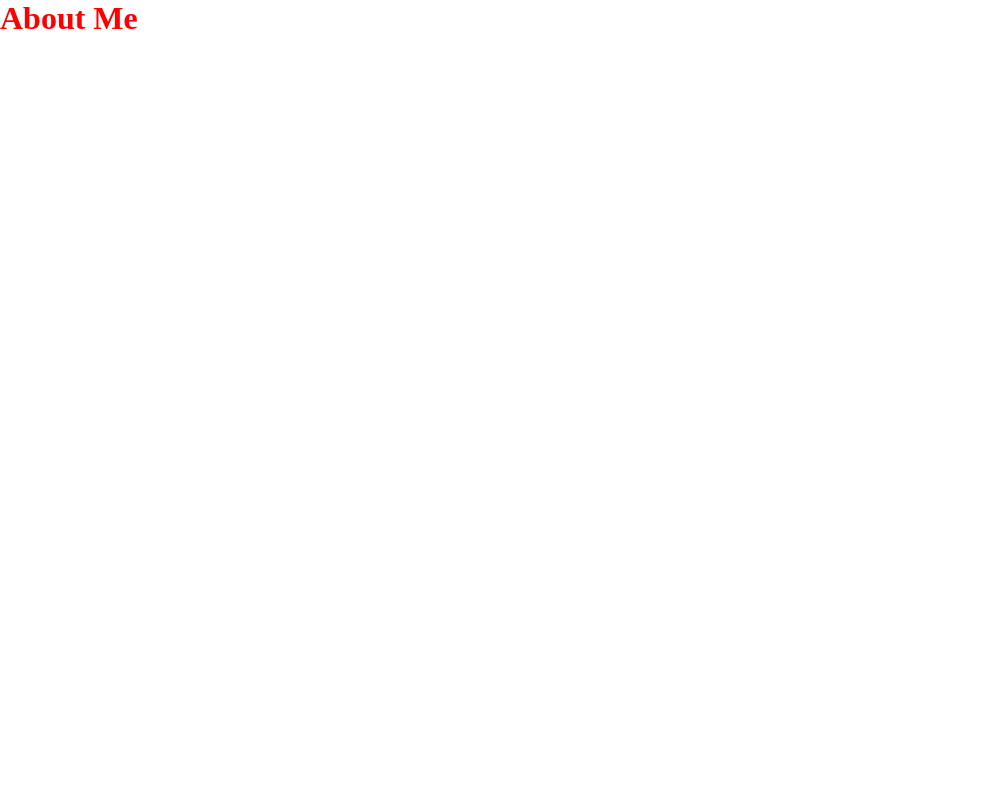
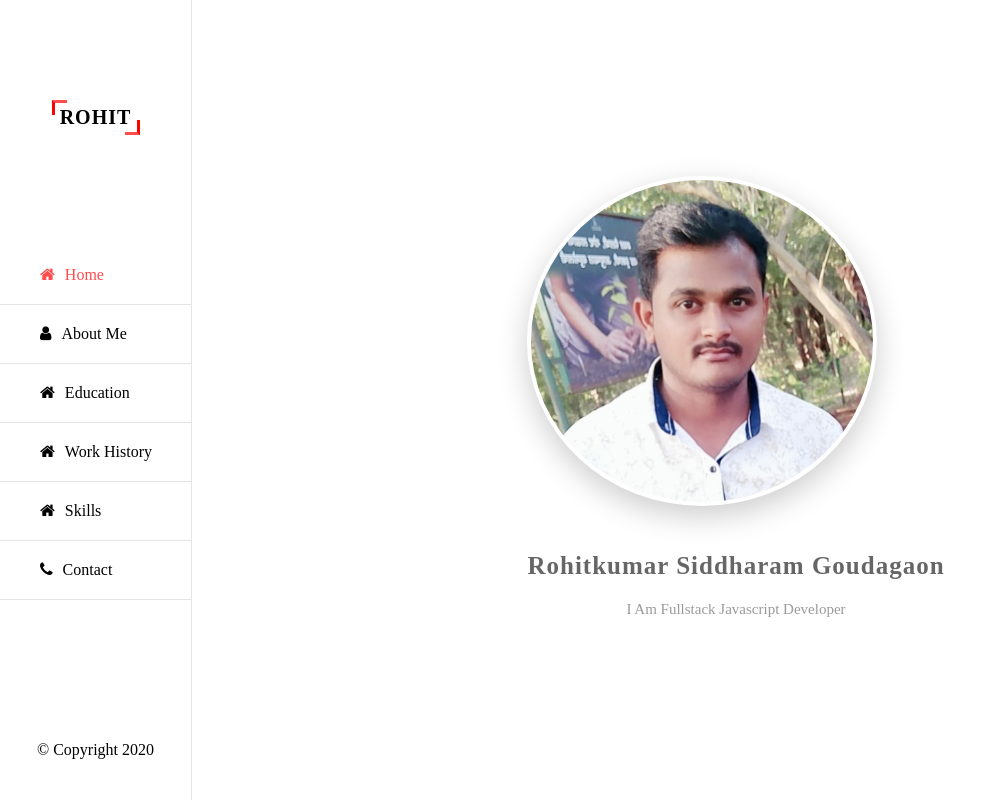
Before and after one commit to rohitsg/pwa-rohitsg.github.io, a plain HTML site: page index.html in a window 1280 px wide. Shown: the whole page, without its empty margins (0-1007 px from the left). Drawn offline with Linux system fonts and the light colour scheme.

Commit message:
designed left nav, home with self image, name, position

```diff
--- a/index.html
+++ b/index.html
@@ -6,12 +6,41 @@
     <meta name="viewport" content="width=device-width, initial-scale=1.0">
     <meta http-equiv="X-UA-Compatible" content="ie=edge">
     <title>About Me</title>
+    <link rel="stylesheet" href="https://stackpath.bootstrapcdn.com/font-awesome/4.7.0/css/font-awesome.min.css">
     <link rel="stylesheet" href="style.css">
 </head>
 
 <body>
-    <h1>About Me</h1>
-    <script src="index.js"></script>
+    <div class="container flex-row">
+
+        <div class="left-pane-navigation flex-row">
+
+            <div class="logo">ROHIT</div>
+
+            <nav class="nav-container">
+                <ul class="flex-row">
+                    <li><a class="active" href="#"><i class='fa fa-home'></i>Home</a></li>
+                    <li><a href="#"><i class='fa fa-user'></i>About Me</a></li>
+                    <li><a href="#"><i class='fa fa-home'></i>Education</a></li>
+                    <li><a href="#"><i class='fa fa-home'></i>Work History</a></li>
+                    <li><a href="#"><i class='fa fa-home'></i>Skills</a></li>
+                    <li><a href="#"><i class='fa fa-phone'></i>Contact</a></li>
+                </ul>
+            </nav>
+
+            <div class="copyright-text">&copy; Copyright 2020</div>
+        </div>
+
+        <div class="right-pane-content ">
+            <div class="right-pane-item">
+                <div class="home-screen-details">
+                    <img src="images/me.jpg" alt="Self Image">
+                    <div class="my-name">Rohitkumar Siddharam Goudagaon</div>
+                    <div class="position">I am fullstack javascript developer</div>
+                </div>
+            </div>
+        </div>
+    </div>
 </body>
 
 </html>
--- a/style.css
+++ b/style.css
@@ -7,6 +7,162 @@
     outline: none;
 }
 
-h1 {
-    color: red;
+.hidden {
+    display: none;
 }
+
+.container {
+    /* background-color: red; */
+    position: relative;
+}
+
+.flex-row {
+    display: flex;
+    flex-wrap: wrap;
+    position: relative;
+}
+
+
+/* navigation style */
+
+.left-pane-navigation {
+    /* background-color: yellow; */
+    flex: 0 0 15%;
+    max-width: 15%;
+    height: 100vh;
+    justify-content: space-around;
+    border-right: 1px solid rgba(1, 1, 1, 0.1);
+}
+
+.left-pane-navigation .fa {
+    margin-right: 10px;
+}
+
+.left-pane-navigation .logo {
+    /* background-color: red; */
+    display: inline-block;
+    height: 35px;
+    line-height: 35px;
+    width: 88px;
+    text-align: center;
+    font-size: 20px;
+    font-weight: 600;
+    margin-top: 100px;
+    position: relative;
+    letter-spacing: 1px;
+    text-transform: uppercase;
+}
+
+.left-pane-navigation .logo::before {
+    content: '';
+    position: absolute;
+    top: 0;
+    left: 0;
+    width: 15px;
+    height: 15px;
+    border-left: 3px solid red;
+    border-top: 3px solid rgba(255, 0, 0, 0.7);
+}
+
+.left-pane-navigation .logo::after {
+    content: '';
+    position: absolute;
+    bottom: 0;
+    right: 0;
+    width: 15px;
+    height: 15px;
+    border-right: 3px solid red;
+    border-bottom: 3px solid rgba(255, 0, 0, 0.7);
+}
+
+.left-pane-navigation .nav-container {
+    margin-top: 70px;
+}
+
+.left-pane-navigation .copyright-text {
+    margin-top: 100px;
+    /* background-color: red; */
+}
+
+.left-pane-navigation ul li {
+    flex: 0 0 100%;
+    padding: 20px;
+    box-sizing: border-box;
+    margin: 0 auto;
+    border-bottom: 1px solid rgba(1, 1, 1, 0.1);
+    padding-left: 40px;
+}
+
+.left-pane-navigation ul li a {
+    text-decoration: none;
+    color: black;
+}
+
+.left-pane-navigation ul li a:hover {
+    color: rgba(255, 0, 0, 0.7);
+    position: relative;
+    margin-left: 5px;
+}
+
+.left-pane-navigation ul li a.active {
+    color: rgba(255, 0, 0, 0.7);
+}
+
+
+/* right pane content styles */
+
+.right-pane-content {
+    /* background-color: aqua; */
+    flex: 0 0 85%;
+}
+
+.right-pane-item {
+    display: flex;
+    justify-content: center;
+    align-items: center;
+    height: 100%;
+    flex: 0 0 100%;
+}
+
+.home-screen-details img {
+    background-color: red;
+    width: 350px;
+    border-radius: 50%;
+    box-shadow: 0 10px 30px rgba(0, 0, 0, 0.2);
+    background-color: white;
+    padding: 4px;
+    display: block;
+}
+
+.home-screen-details img:hover {
+    box-shadow: 0 10px 30px rgba(0, 0, 0, 0.4);
+}
+
+.my-name {
+    /* background-color: red; */
+    text-align: center;
+    margin-top: 40px;
+    font-size: 25px;
+    line-height: 40px;
+    font-weight: 600;
+    color: rgba(0, 0, 0, 0.6);
+    letter-spacing: 1px;
+    text-transform: capitalize;
+}
+
+.my-name:hover {
+    color: rgba(0, 0, 0, 0.8);
+}
+
+.position {
+    text-align: center;
+    margin-top: 8px;
+    font-size: 15px;
+    line-height: 30px;
+    color: rgba(0, 0, 0, 0.4);
+    text-transform: capitalize;
+}
+
+.position:hover {
+    color: rgba(0, 0, 0, 0.6);
+}
```
Also changed, not shown: images/me.jpg (added).
